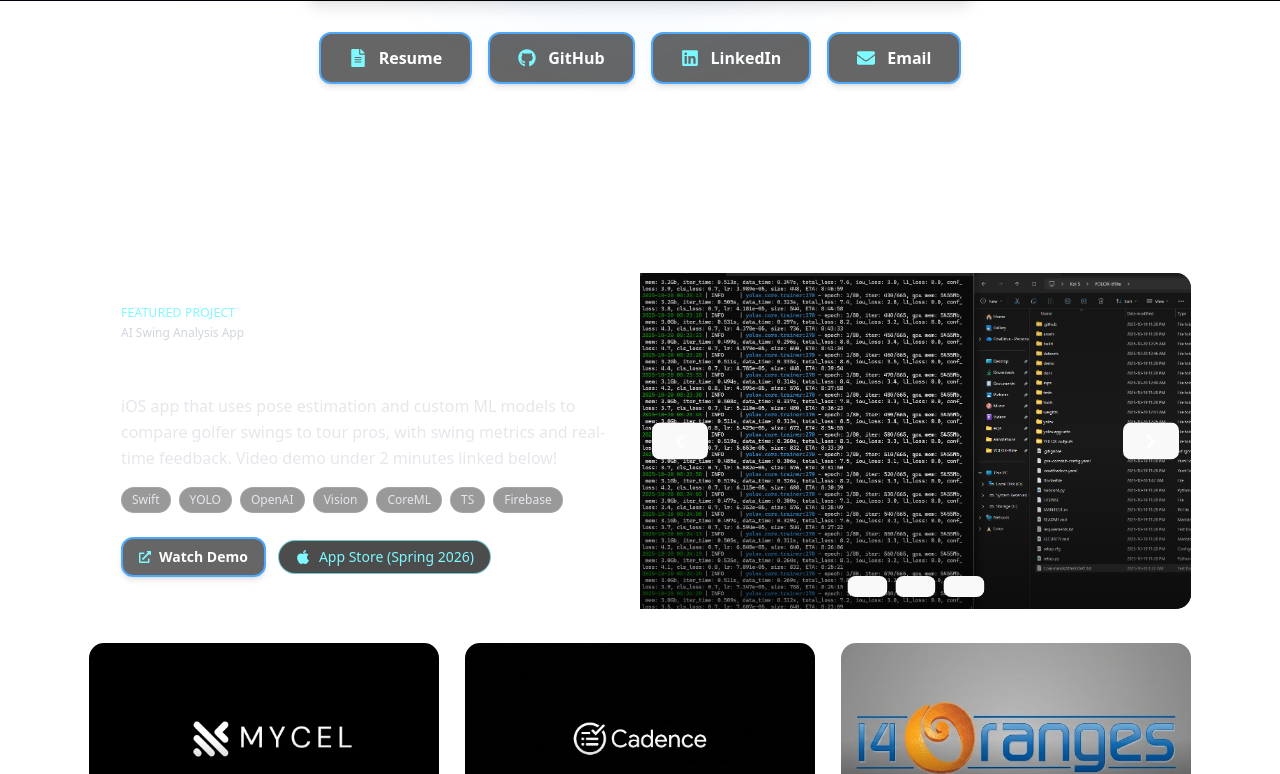
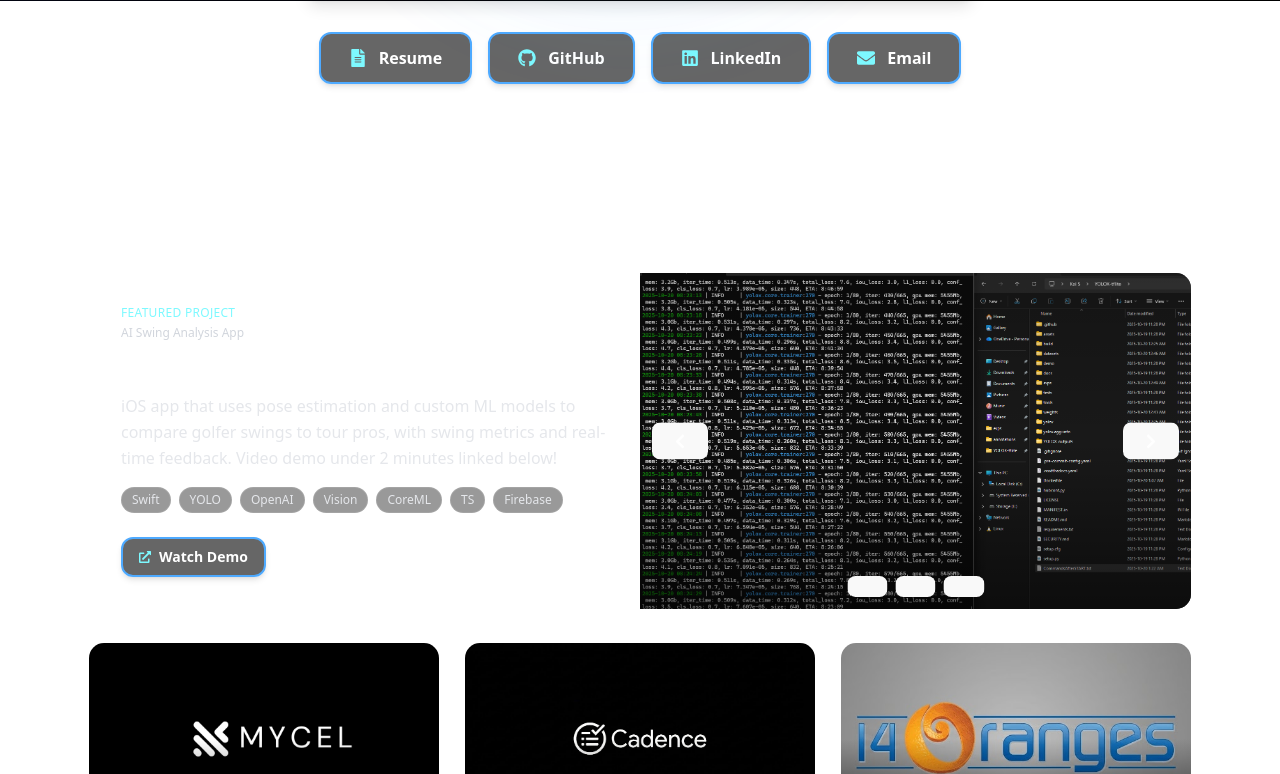
Before and after one commit to kaisamson/kaisamson.github.io, a React (Vite) app: page / in a window 1280 px wide. Shown: the part 799-1573 px from the top of the page. Built offline with nearby package versions, Linux system fonts and the light colour scheme.

Commit message:
Jan 2026 updates

```diff
--- a/src/App.jsx
+++ b/src/App.jsx
@@ -184,11 +184,12 @@ function HeroTerminalPhase({ onDone }) {
 
 function HeroTypingPhase() {
   const phrases = [
+    "SWE Co-op @ Dialpad 📱✨",
     "Prev. SDI @ 14 Oranges — Android + Web 🍊",
     "CS @ Simon Fraser University 🎓",
-    "Building Neuronami Golf (iOS + ML) 🏌️‍♂️",
+    //"Building Neuronami Golf (iOS + ML) 🏌️‍♂️",
     "OppFest 2025 – Tech & Services Winner 🏆",
-    "iOS + AI development for sports & focus 📱",
+    //"iOS + AI development for sports & focus 📱",
     "Linux automation for legacy systems 🐧💻",
   ];
 
@@ -493,7 +494,7 @@ const PROJECTS = [
     tags: ["Swift", "YOLO", "OpenAI", "Vision", "CoreML", "TS", "Firebase"],
     github: null,
     website: "https://youtube.com/shorts/AXiuZLbgS-M?feature=share",
-    appStoreLabel: "App Store (Spring 2026)",
+    appStoreLabel: null, // "App Store (Spring 2026)"
     primaryLink: "https://youtube.com/shorts/AXiuZLbgS-M?feature=share", // you can set this later if you want
     featured: true,
   },
@@ -946,7 +947,7 @@ const EXPERIENCES = [
     id: "neuronami",
     role: "Founder",
     company: "Neuronami Golf",
-    timeframe: "2024 – Present",
+    timeframe: "2024 – Dec 2025",
     location: "Vancouver, BC",
     blurb:
       "Building AI-native tools for golf practice and logistics, starting with Neuronami Golf – an iOS swing analysis app powered by pose estimation and custom ML.",
```
Also changed, not shown: 1 other file (tests, documents, lock files or other folders).
